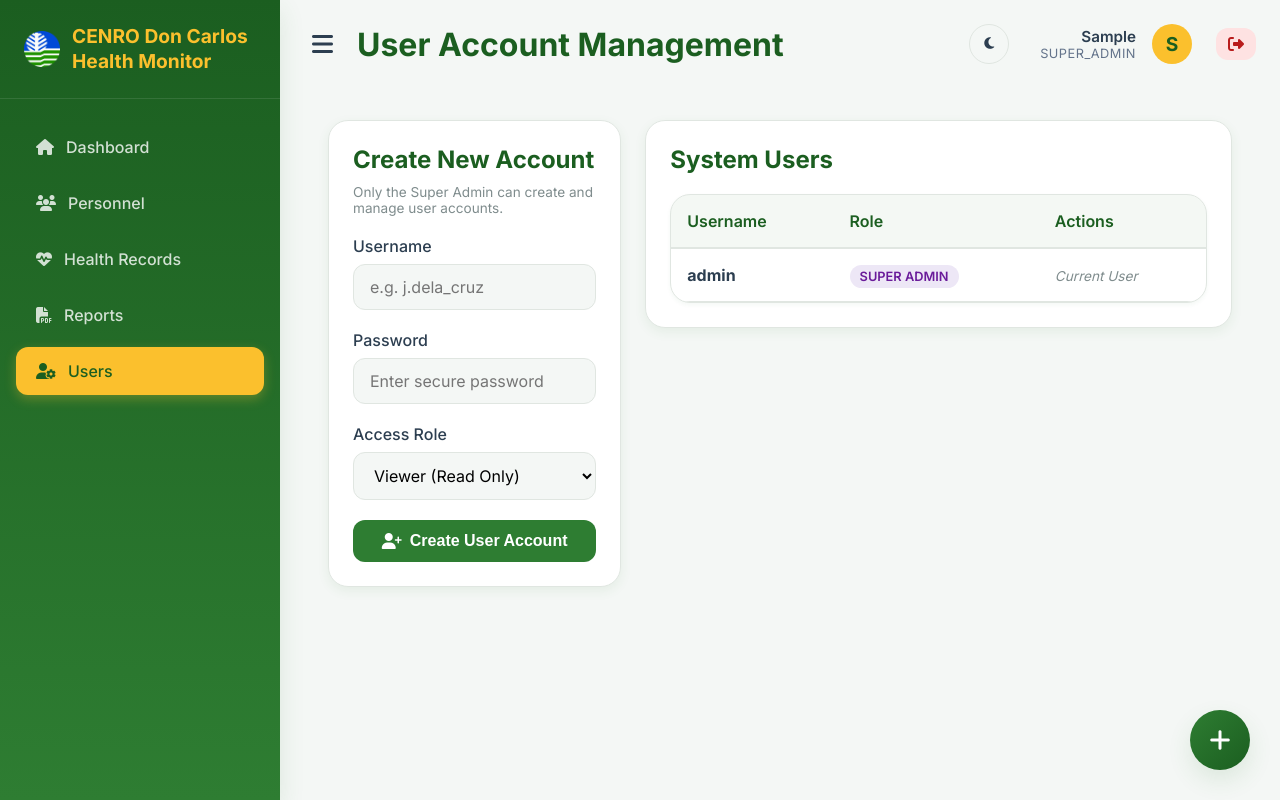
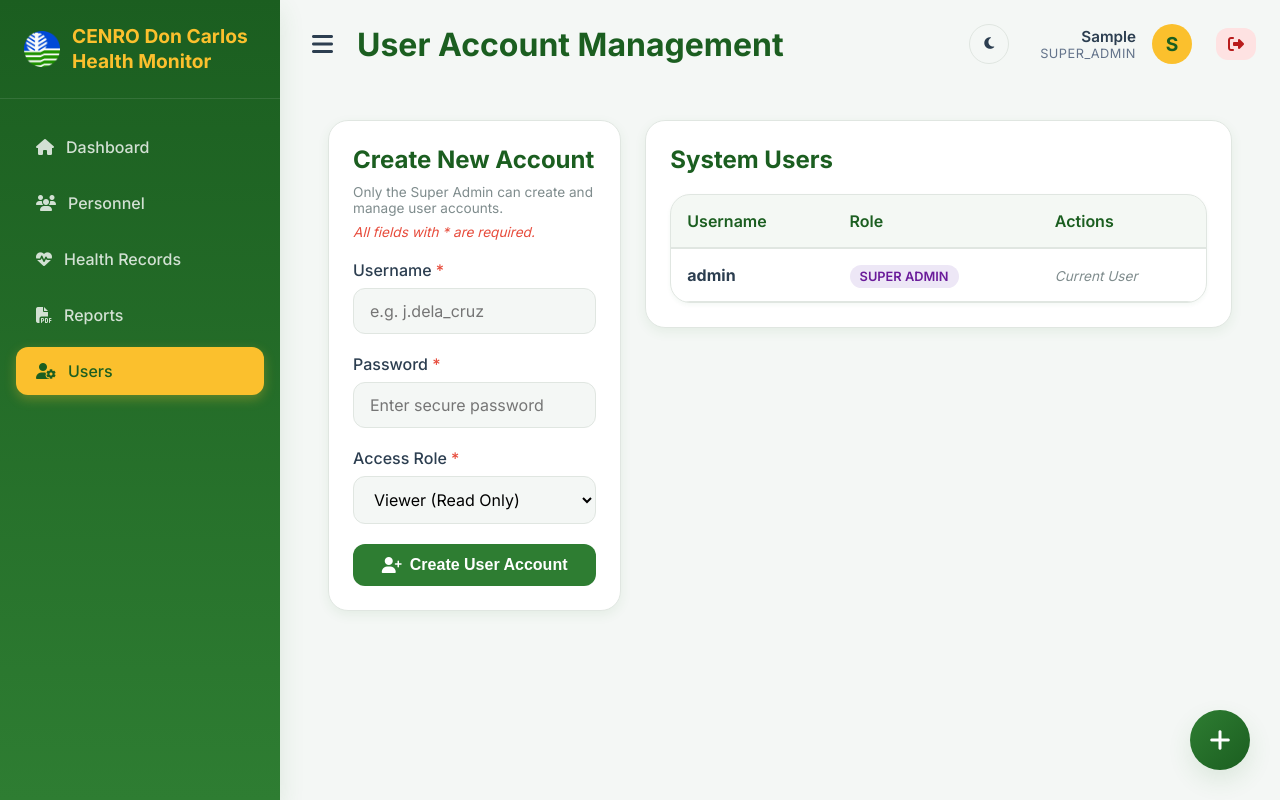
Before and after one commit to kiradogzy/CENRO-Health-Wellness-Monitor, a Flask app: page /users in a window 1280 px wide. Run offline with Flask 3, Linux system fonts and the light colour scheme; the visitor is signed in with stand-in values (Sample User, id 1); data comes from the database, SQL or seed files in the repository.

Commit message:
UI: Added required field asterisks to user creation form

```diff
--- a/templates/users.html
+++ b/templates/users.html
@@ -9,22 +9,23 @@
     <div>
         <div class="card">
             <h2 style="margin-bottom: 10px; color: var(--denr-green-dark); font-size: 1.5rem;">Create New Account</h2>
-            <p style="font-size: 0.85rem; color: var(--text-muted); margin-bottom: 20px;">Only the Super Admin can create and manage user accounts.</p>
+            <p style="font-size: 0.85rem; color: var(--text-muted); margin-bottom: 8px;">Only the Super Admin can create and manage user accounts.</p>
+            <p style="font-size: 0.85rem; color: var(--danger); margin-bottom: 20px; font-style: italic;">All fields with * are required.</p>
 
             <form action="{{ url_for('manage_users') }}" method="POST">
                 <div class="form-group">
-                    <label class="form-label">Username</label>
+                    <label class="form-label">Username <span style="color: var(--danger);">*</span></label>
                     <input type="text" name="username" class="form-control" placeholder="e.g. j.dela_cruz" required oninput="this.value = this.value.replace(/[^\x00-\x7FñÑ]/g, '')">
                 </div>
 
                 <div class="form-group">
-                    <label class="form-label">Password</label>
+                    <label class="form-label">Password <span style="color: var(--danger);">*</span></label>
                     <input type="password" name="password" class="form-control" placeholder="Enter secure password" required oninput="this.value = this.value.replace(/[^\x00-\x7FñÑ]/g, '')">
                 </div>
 
                 <div class="form-group">
-                    <label class="form-label">Access Role</label>
-                    <select name="role" class="form-control">
+                    <label class="form-label">Access Role <span style="color: var(--danger);">*</span></label>
+                    <select name="role" class="form-control" required>
                         <option value="viewer">Viewer (Read Only)</option>
                         <option value="admin">Admin (Full Access, No User Mgmt)</option>
                     </select>
```
